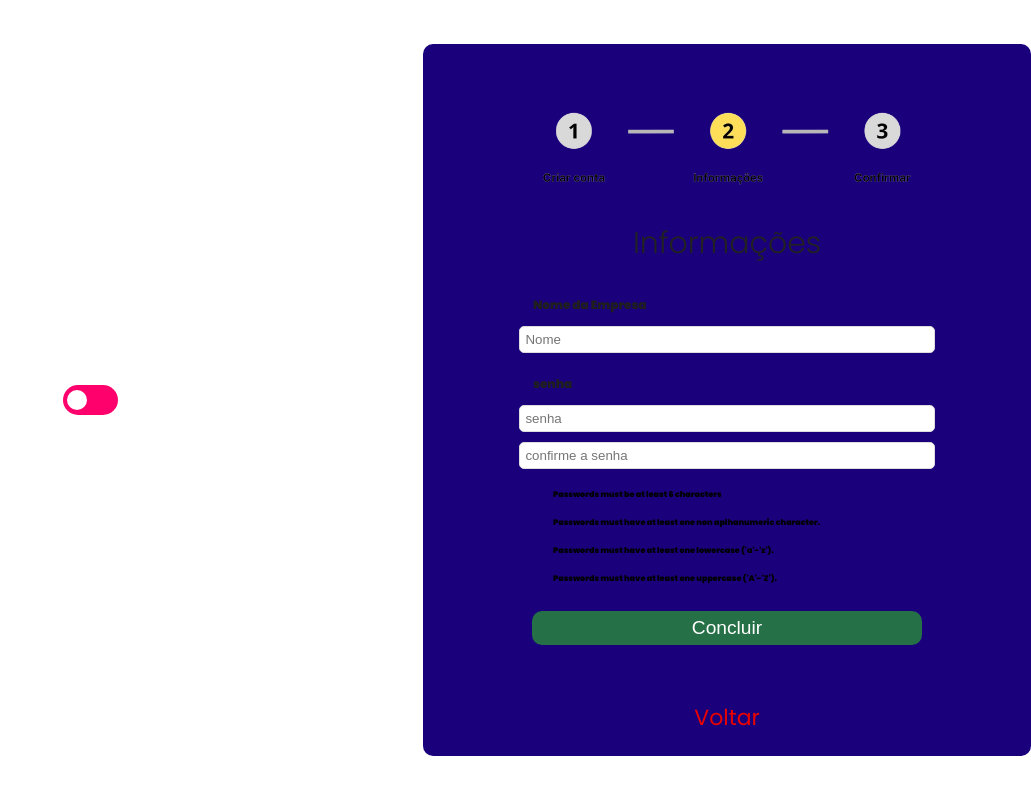
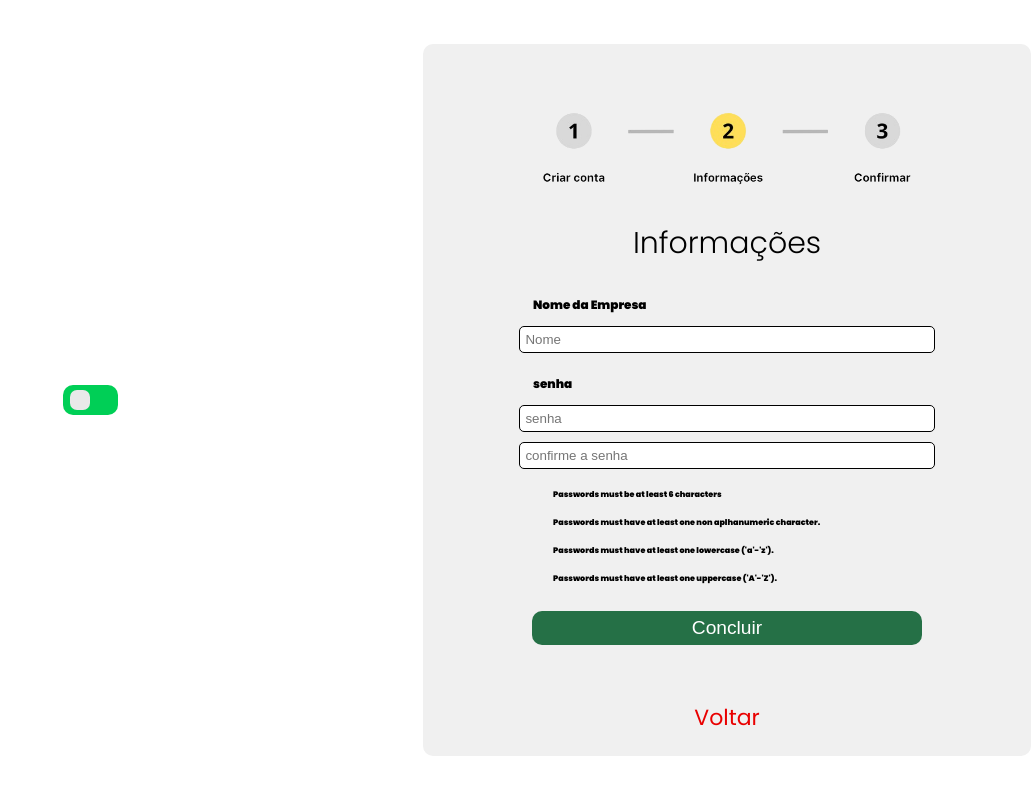
Before and after one commit to DigitalForge-Company/SITE-DIGITAL-FORGE, a PHP site: page /criarcontap2.html in a window 1280 px wide. Shown: the whole page, without its empty margins (249-1280 px from the left). Run offline with PHP 8.4, Linux system fonts and the light colour scheme.

Commit message:
Update criarcontap2.css

```diff
--- a/css/criarcontap2.css
+++ b/css/criarcontap2.css
@@ -10,10 +10,11 @@ html {
   justify-content: center;
   align-items: center;
   background: var(--lightBg);
-  --lightBtn: #FE016C;
+  --lightBtn: #00cf56;
   --lightBg: #fff;
   --lightColor: #232323;
-  --testecolor: #1b007c;
+  --testecolor: #f0f0f0;
+  --fonts:#000;
 }
 
 html[data-theme=dark] {
@@ -21,7 +22,8 @@ html[data-theme=dark] {
   --lightBtn: #FFBD07;
   --lightBg: #232323;
   --lightColor: #fff;
-  --testecolor: #fff;
+  --testecolor: #111111;
+  --h1:#fff;
 }
 
 h1 {
@@ -34,6 +36,7 @@ p{
   font-family: "Poppins", sans-serif;
   color: var(--testecolor);
 }
+
 input[type=checkbox] {
   height: 0;
   width: 0;
@@ -52,30 +55,30 @@ label {
   align-items: center;
   -webkit-border-radius: 100px;
   -moz-border-radius: 100px;
-  border-radius: 100px;
+  border-radius: 10px;
   position: relative;
 }
 
 label:after {
   content: "";
-  background: #fff;
+  background: #e9e9e9;
   width: 20px;
   height: 20px;
-  -webkit-border-radius: 50%;
+  -webkit-border-radius: 0%;
   -moz-border-radius: 50%;
-  border-radius: 50%;
+  border-radius: 35%;
   position: absolute;
   top: 5px;
-  left: 4px;
+  left: 7px;
   transition: cubic-bezier(0.68, -0.55, 0.27, 1.55) 320ms;
 }
 
 input:checked + label {
-  background: #FFBD07;
+  background: #ffa807;
 }
 
 input:checked + label:after {
-  left: calc(100% - 5px);
+  left: calc(100% - 7px);
   -webkit-transform: translateX(-100%);
   -moz-transform: translateX(-100%);
   -ms-transform: translateX(-100%);
@@ -111,7 +114,6 @@ body {
     width: 28em;
     padding-left: 5em;
     padding-right: 5em;
-    border: 0px solid #000000;
     border-radius: 10px;
     text-align: center;
 }
@@ -122,7 +124,7 @@ img{
 
 h1 {
     text-align: center;
-    color: #222222;
+    color: var(--fonts);
     margin-top: -1em;
     font-size: 30px;
     margin-bottom: 30px;
@@ -132,7 +134,7 @@ input {
     width: 90%;
     padding: 5px;
     margin-bottom: 10px;
-    border: 1px solid #ddd;
+    border: 1px solid var(--fonts);
     border-radius: 5px;
 }
 
@@ -184,13 +186,13 @@ a {
 
 h2{
     margin-top: 40px;
-    color: #ffffff;
+    color: var(--fonts);
     font-size: 12px;
 }
 
 h3{
     text-align: left;
-    color: #1f1f1f;
+    color: var(--fonts);
     font-size: 12px;
     margin-left: 30px;
 }
@@ -198,12 +200,12 @@ h3{
 h4{
     text-align: left;
     margin-left: 50px;
-    color:rgb(0, 0, 0);
+    color: var(--fonts);
     font-size: 8px;
     margin-bottom: 2em;
 }
 
-  p {
+p {
     font-size: 22px;
     margin-top: px;
     transition: transform 0.2s ease-in-out;
@@ -213,7 +215,6 @@ h4{
       transform: scale(1.03);
     }
   }
-
 
 /* Media */
 
```
